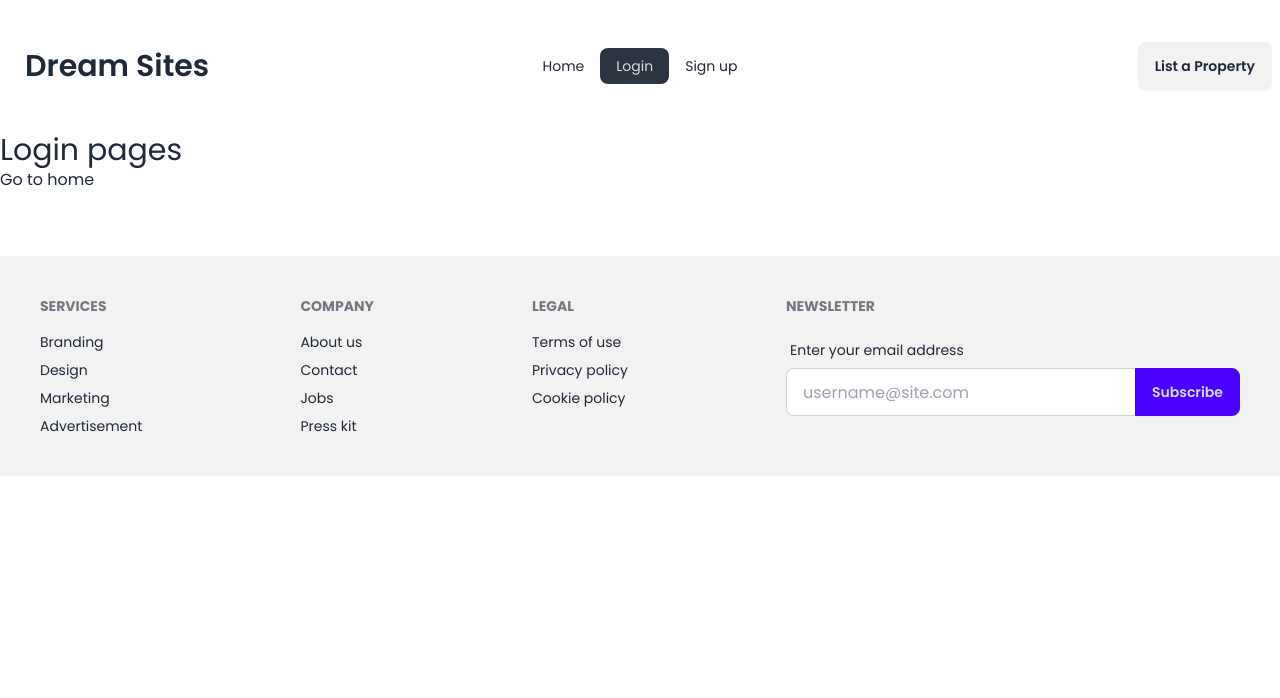
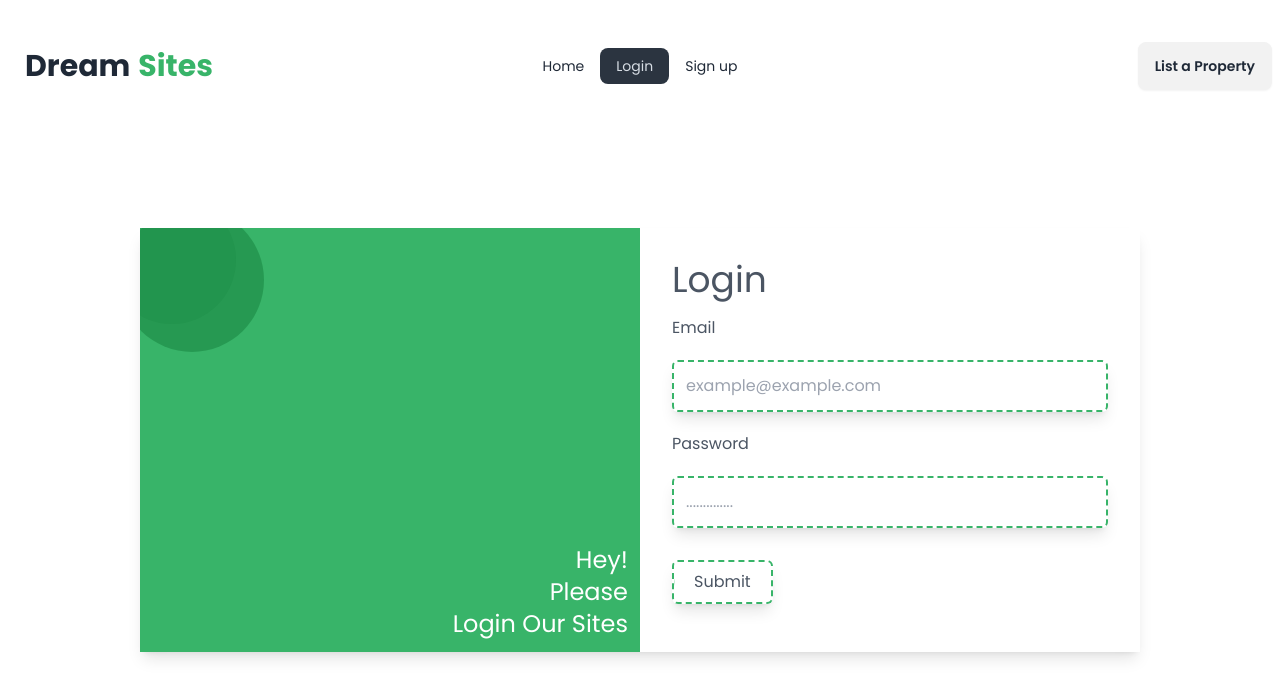
Before and after one commit to devenamulshikder/real-estate, a React (Vite) app: page /login in a window 1280 px wide. Shown: the top 698 px of the page. Built offline with nearby package versions, Linux system fonts and the light colour scheme.

Commit message:
login pages added

```diff
--- a/src/components/Estate.jsx
+++ b/src/components/Estate.jsx
@@ -1,54 +1,75 @@
 /* eslint-disable no-unused-vars */
 /* eslint-disable react/prop-types */
-const Estate = ({data}) => {
+const Estate = ({ data }) => {
   console.log(data);
 
-const {image,facilities,location,area,status,price,description,segment_name,estate_title,id} = data;
-
+  const {
+    image,
+    facilities,
+    location,
+    area,
+    status,
+    price,
+    description,
+    segment_name,
+    estate_title,
+    id,
+  } = data;
 
   return (
-    <div className="my-4">
-
-      <div className="max-w-lg p-4 shadow-md dark:bg-gray-50 dark:text-gray-800">
-        {/* <div className="flex justify-between pb-4 border-bottom">
+    <div className="mx-auto my-8 max-w-[350px] space-y-6 rounded-xl bg-white px-4 pb-8 pt-4  shadow-lg ">
+      <div className="relative flex h-48 w-full justify-center lg:h-[280px]">
+        <div className="absolute left-4 right-4 top-4 flex items-center justify-between">
+          {/* love  */}
           <div className="flex items-center">
-            <a
-              rel="noopener noreferrer"
-              href="#"
-              className="mb-0 capitalize dark:text-gray-800"
+            <svg
+              width={30}
+              className="fill-transparent stroke-white stroke-2 hover:fill-red-500 hover:stroke-red-500 "
+              viewBox="0 0 24 24"
+              xmlns="http://www.w3.org/2000/svg"
+              style={{ cursor: "pointer" }}
             >
-              Photography
-            </a>
+              {" "}
+              <g strokeWidth="0"></g>{" "}
+              <g
+                id="SVGRepo_tracerCarrier"
+                strokeLinecap="round"
+                strokeLinejoin="round"
+              ></g>{" "}
+              <g id="SVGRepo_iconCarrier">
+                <path d="M2 9.1371C2 14 6.01943 16.5914 8.96173 18.9109C10 19.7294 11 20.5 12 20.5C13 20.5 14 19.7294 15.0383 18.9109C17.9806 16.5914 22 14 22 9.1371C22 4.27416 16.4998 0.825464 12 5.50063C7.50016 0.825464 2 4.27416 2 9.1371Z"></path>
+              </g>
+            </svg>
           </div>
-          <a rel="noopener noreferrer" href="#">
-            See All
-          </a>
-        </div> */}
-        <div className="space-y-4">
-          <div className="space-y-2">
+          <button className="rounded-xl bg-[#38b469] px-3 py-1 font-medium text-white duration-200 hover:bg-[#0095FF]/90">
+            {status}
+          </button>
+        </div>
         <img
-              src={image }
-              alt=""
-              className="block object-cover object-center w-full rounded-md h-72 dark:bg-gray-500"
+          width={300}
+          height={300}
+          className="h-full w-full rounded-lg bg-black/40"
+          src={image}
+          alt="card navigate ui"
         />
-            <div className="flex items-center text-xs">
-              <span>6 min ago</span>
       </div>
+      <div className="flex justify-between text-xs font-semibold text-gray-400 md:text-lg">
+        <p>Area: {area}</p>
+        <p>{price}</p>
       </div>
-          <div className="space-y-2">
-            <a rel="noopener noreferrer" href="#" className="block">
-              <h3 className="text-xl font-semibold dark:text-violet-600">
-                Facere ipsa nulla corrupti praesentium pariatur architecto
-              </h3>
-            </a>
-            <p className="leading-snug dark:text-gray-600">
+      <div className="mx-auto space-y-3 font-semibold">
+        <h6 className="text-sm md:text-base lg:text-xl ">{estate_title}</h6>
+        <div>
+          <p className="text-xs font-semibold text-gray-400 md:text-[16px] font-sans leading-5">
             {description}
           </p>
         </div>
       </div>
+      <div className="flex flex-wrap items-center justify-center gap-6 text-sm md:text-base">
+        <button className="rounded-lg bg-[#38b469] px-4 py-2 font-sans font-semibold text-white duration-300 hover:scale-105 hover:bg-[#1b522f]">
+          View Property
+        </button>
       </div>
-
-
     </div>
   );
 };
--- a/src/components/Footer.jsx
+++ b/src/components/Footer.jsx
@@ -1,46 +1,46 @@
-const Footer = () => {
-  return (
-    <footer className="p-10 bg-base-200 text-base-content mt-16">
-      <div className="max-w-7xl mx-auto flex justify-between footer">
-        <nav>
-          <h6 className="footer-title">Services</h6>
-          <a className="link link-hover">Branding</a>
-          <a className="link link-hover">Design</a>
-          <a className="link link-hover">Marketing</a>
-          <a className="link link-hover">Advertisement</a>
-        </nav>
-        <nav>
-          <h6 className="footer-title">Company</h6>
-          <a className="link link-hover">About us</a>
-          <a className="link link-hover">Contact</a>
-          <a className="link link-hover">Jobs</a>
-          <a className="link link-hover">Press kit</a>
-        </nav>
-        <nav>
-          <h6 className="footer-title">Legal</h6>
-          <a className="link link-hover">Terms of use</a>
-          <a className="link link-hover">Privacy policy</a>
-          <a className="link link-hover">Cookie policy</a>
-        </nav>
-        <form>
-          <h6 className="footer-title">Newsletter</h6>
-          <fieldset className="form-control w-80">
-            <label className="label">
-              <span className="label-text">Enter your email address</span>
-            </label>
-            <div className="join">
-              <input
-                type="text"
-                placeholder="username@site.com"
-                className="input input-bordered join-item"
-              />
-              <button className="btn btn-primary join-item">Subscribe</button>
-            </div>
-          </fieldset>
-        </form>
-      </div>
-    </footer>
-  );
-};
+// const Footer = () => {
+//   return (
+//     <footer className="p-10 bg-base-200 text-base-content mt-16">
+//       <div className="max-w-7xl mx-auto flex justify-between footer">
+//         <nav>
+//           <h6 className="footer-title">Services</h6>
+//           <a className="link link-hover">Branding</a>
+//           <a className="link link-hover">Design</a>
+//           <a className="link link-hover">Marketing</a>
+//           <a className="link link-hover">Advertisement</a>
+//         </nav>
+//         <nav>
+//           <h6 className="footer-title">Company</h6>
+//           <a className="link link-hover">About us</a>
+//           <a className="link link-hover">Contact</a>
+//           <a className="link link-hover">Jobs</a>
+//           <a className="link link-hover">Press kit</a>
+//         </nav>
+//         <nav>
+//           <h6 className="footer-title">Legal</h6>
+//           <a className="link link-hover">Terms of use</a>
+//           <a className="link link-hover">Privacy policy</a>
+//           <a className="link link-hover">Cookie policy</a>
+//         </nav>
+//         <form>
+//           <h6 className="footer-title">Newsletter</h6>
+//           <fieldset className="form-control w-80">
+//             <label className="label">
+//               <span className="label-text">Enter your email address</span>
+//             </label>
+//             <div className="join">
+//               <input
+//                 type="text"
+//                 placeholder="username@site.com"
+//                 className="input input-bordered join-item"
+//               />
+//               <button className="btn btn-primary join-item">Subscribe</button>
+//             </div>
+//           </fieldset>
+//         </form>
+//       </div>
+//     </footer>
+//   );
+// };
 
-export default Footer;
+// export default Footer;
--- a/src/layouts/Root.jsx
+++ b/src/layouts/Root.jsx
@@ -1,6 +1,6 @@
 import { Outlet } from "react-router-dom";
 import Nav from "../pages/shared/Nav";
-import Footer from "../components/Footer";
+// import Footer from "../components/Footer";
 const Root = () => {
   return (
     <div>
@@ -8,7 +8,7 @@ const Root = () => {
         <Nav />
         <Outlet></Outlet>
       </div>
-      <Footer/>
+      {/* <Footer/> */}
     </div>
   );
 };
--- a/src/pages/Login.jsx
+++ b/src/pages/Login.jsx
@@ -1,13 +1,47 @@
-import { Link } from "react-router-dom";
-
-
 const Login = () => {
-    return (
-        <div>
-        <h3 className="text-3xl">Login pages</h3>
-        <Link to='/'>Go to home</Link>
+  return (
+    <div className="w-full lg:mt-32 mx-auto lg:w-[1000px] shadow-lg bg-white flex group text-gray-600">
+      <div className="w-1/2 min-h-full bg-[#38b469] relative overflow-hidden hidden lg:block">
+        <h1 className="text-white text-2xl absolute bottom-3 right-3 text-right">
+          Hey! <br /> Please
+          <br /> Login Our Sites
+        </h1>
+        <span className="bg-green-700/20 w-32 h-32 -top-8 -left-8 rounded-full absolute z-20 group-hover:w-56 group-hover:h-56 duration-500"></span>
+        <span className="bg-green-700/50 w-36 h-36 -top-5 -left-5  rounded-full absolute z-10"></span>
+      </div>
+      <form className="p-8 flex-1">
+        <h1 className="text-4xl pb-4">Login</h1>
+        <div className="space-y-5">
+          <label htmlFor="email_" className="block">
+            Email
+          </label>
+          <input
+            id="email_"
+            type="email"
+            placeholder="example@example.com"
+            className="p-3 block w-full shadow-lg outline-none border-2 rounded-md border-dashed  invalid:border-red-700 valid:border-[#38b469]"
+          />
+          <label htmlFor="password_" className="block">
+            Password
+          </label>
+          <input
+            id="password_"
+            type="password"
+            placeholder=".............."
+            min={5}
+            className="p-3 block w-full shadow-lg outline-none border-2 rounded-md border-dashed invalid:border-red-700 valid:border-[#38b469]"
+          />
         </div>
-    );
+        {/* button type will be submit for handling form submission*/}
+        <button
+          type="button"
+          className="py-2 px-5 mb-4 mt-8 overflow-hidden shadow-lg border-2 rounded-md border-dashed border-[#38b469] before:block before:absolute before:translate-x-full before:inset-0 before:bg-[#38b469] before:hover:translate-x-0  before:duration-300 before:rounded-s-full before:-z-10 after:-z-10 after:rounded-e-full after:duration-300 after:hover:translate-x-0 after:block after:absolute after:-translate-x-full after:inset-0 after:bg-[#38b469] relative inline-block hover:text-white z-50"
+        >
+          Submit
+        </button>
+      </form>
+    </div>
+  );
 };
 
 export default Login;
--- a/src/pages/shared/Nav.jsx
+++ b/src/pages/shared/Nav.jsx
@@ -43,7 +43,7 @@ const Nav = () => {
               {navLinks}
             </ul>
           </div>
-          <a className="btn btn-ghost text-md md:text-xl lg:text-3xl">Dream Sites</a>
+          <a className="btn btn-ghost text-md md:text-xl lg:text-3xl font-bold">Dream <span className="text-[#38b469]">Sites</span></a>
         </div>
         <div className="navbar-center hidden lg:flex">
           <ul className="menu menu-horizontal px-1">{navLinks}</ul>
```
Also changed, not shown: src/components/Banner.jsx (+61 -28 lines). Lines whose indentation alone changed are shown as unchanged.
